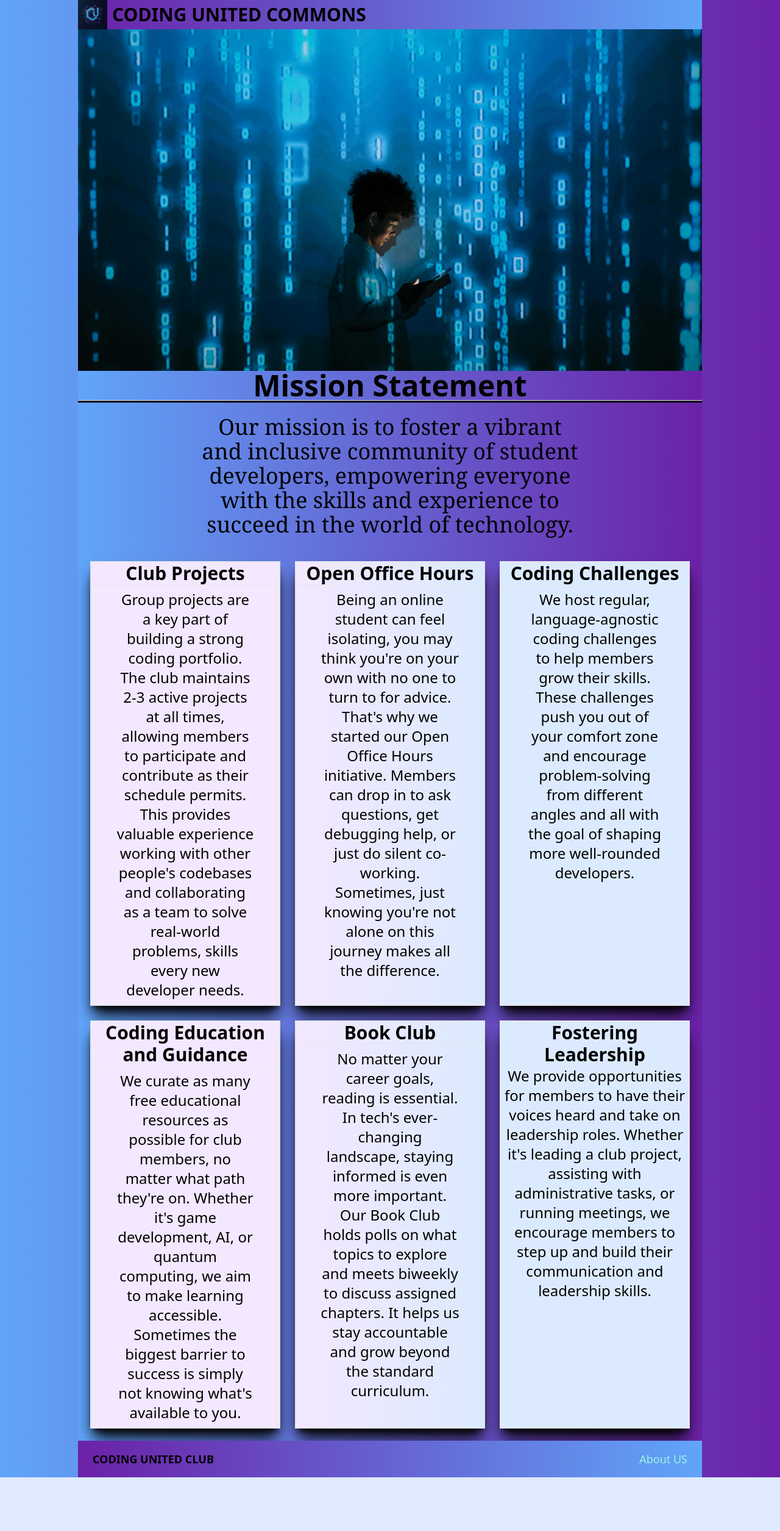
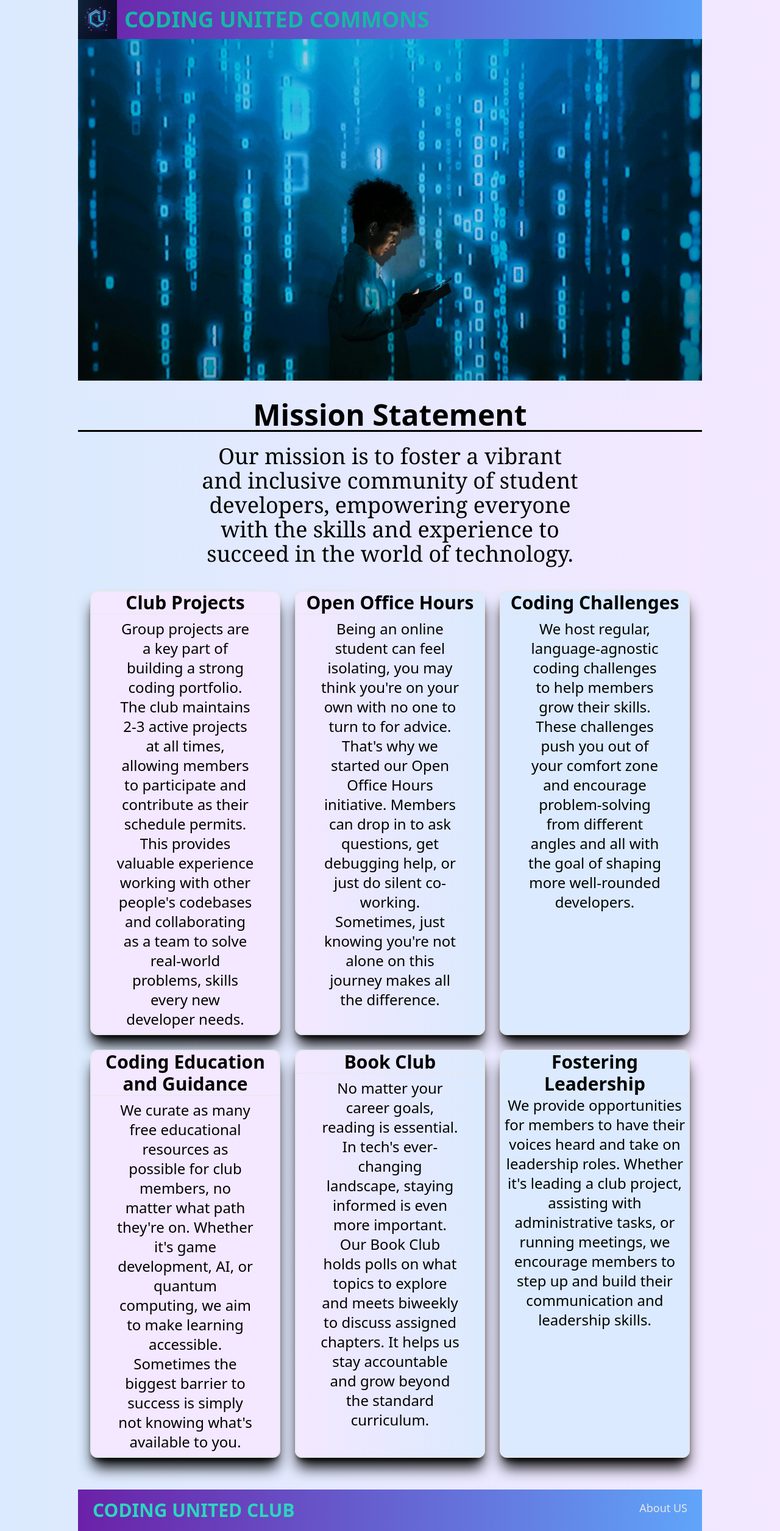
Before and after one commit to codingUnited/clubwebsite, a Django app: page / in a window 1280 px wide. Shown: the whole page at 61% size. Before the commit the page ends 2422 px from the top, so only its background shows below. Run offline with Django 5.2, Linux system fonts and the light colour scheme; some libraries are stand-ins or nearby versions.

Commit message:
splash page fixes

```diff
--- a/core/templates/base.html
+++ b/core/templates/base.html
@@ -21,20 +21,20 @@
     ></script>
   </head>
   <body
-    class="m-0 p-0 min-h-screen bg-gradient-to-r z-50 from-blue-400 to-purple-800"
+    class="m-0 p-0 min-h-screen bg-gradient-to-r z-50 from-blue-100 to-purple-100"
   >
     <div class="w-[80vw] mx-auto">
       <header
         class="bg-gradient-to-r to-blue-400 from-purple-800 sticky top-0 flex"
       >
-        <div class="flex space-x-2">
+        <div class="flex space-x-3">
           <a href="{% url 'home' %}"
             ><img
-              class="size-8 md:size-12"
+              class="size-8 md:size-12 lg:size-16"
               src="{% static 'core/images/coding_united_icon.png' %}"
               alt="Coding United Logo"
           /></a>
-          <h1 class="uppercase font-bold text-xl md:text-3xl self-center">
+          <h1 class="uppercase font-bold text-teal-500 text-xl md:text-4xl self-center">
             Coding United Commons
           </h1>
         </div>
@@ -45,10 +45,10 @@
         class="bg-gradient-to-r to-blue-400 border-0 text-sm md:text-lg from-purple-800 sticky flex justify-between px-3 lg:px-6 py-2 lg:py-4"
       >
         <div>
-          <h1 class="uppercase font-bold">Coding United Club</h1>
+          <h1 class="uppercase text-teal-400 text-3xl font-bold">Coding United Club</h1>
         </div>
         <div class="justify-center">
-          <a class="text-teal-200" href="{% url 'about' %}">About US</a>
+          <a class="text-gray-200" href="{% url 'about' %}">About US</a>
         </div>
       </footer>
       <!-- <h1
--- a/core/templates/core/home.html
+++ b/core/templates/core/home.html
@@ -33,7 +33,7 @@
     </p>
   </div>
 </section>
-<section class="text-2xl bg-gradient-to-r to-purple-750 from-blue-450">
+<section class="text-2xl bg-gradient-to-r to-purple-750  my-8 from-blue-450">
   <div class="relative text-center">
     <h1 class="text-5xl font-bold">Mission Statement</h1>
     <hr class="h-1 bg-black">
@@ -42,7 +42,7 @@
 
     <div class="flex flex-wrap justify-center p-2">
       <section class="flex flex-row">
-        <div class="border-2 w-1/3 bg-purple-100 m-3 shadow-black shadow-xl">
+        <div class="border-2 w-1/3 bg-purple-100 rounded-xl m-3 shadow-black shadow-xl">
           <h1 class="text-3xl font-bold">Club Projects</h1>
           <hr>
           <p class="py-2 px-10">Group projects are a key part of building a strong coding portfolio. The club maintains 2-3 active projects at all times,
@@ -50,7 +50,7 @@
             other people's codebases and collaborating as a team to solve real-world problems, skills every new developer needs.</p>
         </div>
 
-        <div class="border-2 w-1/3 bg-gradient-to-r from-purple-100 to-blue-100 m-3 shadow-black shadow-xl">
+        <div class="border-2 w-1/3 bg-gradient-to-r rounded-xl from-purple-100 to-blue-100 m-3 shadow-black shadow-xl">
           <h1 class="text-3xl font-bold">Open Office Hours</h1>
           <hr>
           <p class="py-2 px-10">Being an online student can feel isolating, you may think you're on your own with no one to turn to for advice.
@@ -58,7 +58,7 @@
             or just do silent co-working. Sometimes, just knowing you're not alone on this journey makes all the difference.</p>
         </div>
 
-        <div class="border-2 w-1/3 bg-blue-100 m-3 shadow-black shadow-xl">
+        <div class="border-2 w-1/3 bg-blue-100 m-3 rounded-xl shadow-black shadow-xl">
           <h1 class="text-3xl font-bold">Coding Challenges</h1>
           <hr>
           <p class="py-2 px-10">We host regular, language-agnostic coding challenges to help members grow their skills. These challenges push you
@@ -67,7 +67,7 @@
       </section>
 
       <section class="flex flex-row">
-        <div class="border-2 w-1/3 bg-purple-100 m-3 shadow-black shadow-xl">
+        <div class="border-2 w-1/3 bg-purple-100 m-3 rounded-xl shadow-black shadow-xl">
           <h1 class="text-3xl font-bold">Coding Education and Guidance</h1>
           <hr>
           <p class="py-2 px-10">We curate as many free educational resources as possible for club members, no matter what path they're on. Whether
@@ -75,7 +75,7 @@
             to success is simply not knowing what's available to you.</p>
         </div>
 
-        <div class="border-2 w-1/3 bg-gradient-to-r from-purple-100 to-blue-100 m-3 shadow-black shadow-xl">
+        <div class="border-2 w-1/3 bg-gradient-to-r rounded-xl from-purple-100 to-blue-100 m-3 shadow-black shadow-xl">
           <h1 class="text-3xl font-bold">Book Club</h1>
           <hr>
           <p class="py-2 px-10">No matter your career goals, reading is essential. In tech's ever-changing landscape, staying informed is even more
@@ -83,7 +83,7 @@
             helps us stay accountable and grow beyond the standard curriculum.</p>
         </div>
 
-        <div class="border-2 w-1/3 bg-blue-100 m-3 shadow-black shadow-xl">
+        <div class="border-2 w-1/3 bg-blue-100 m-3 rounded-xl shadow-black shadow-xl">
           <h1 class="text-3xl font-bold">Fostering Leadership</h1>
           <hr>
           <p>We provide opportunities for members to have their voices heard and take on leadership roles. Whether it's leading a
```
